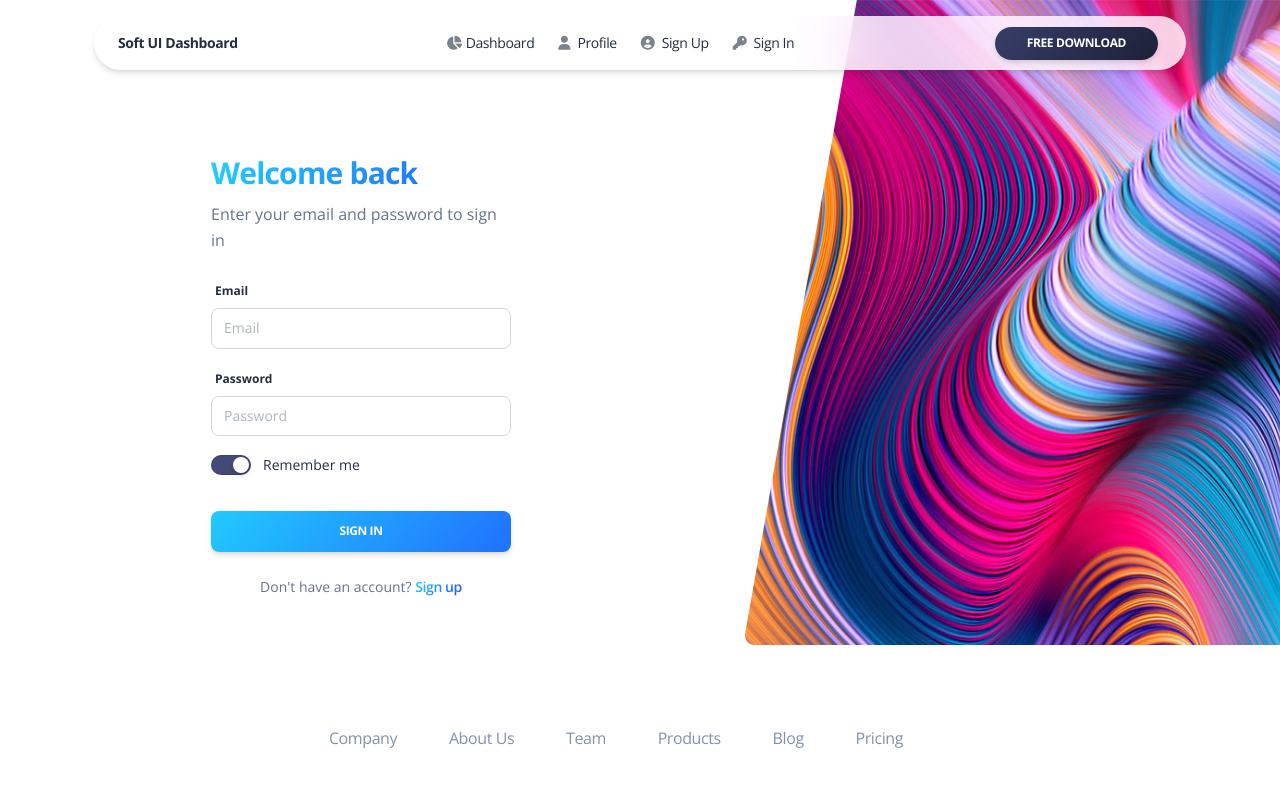
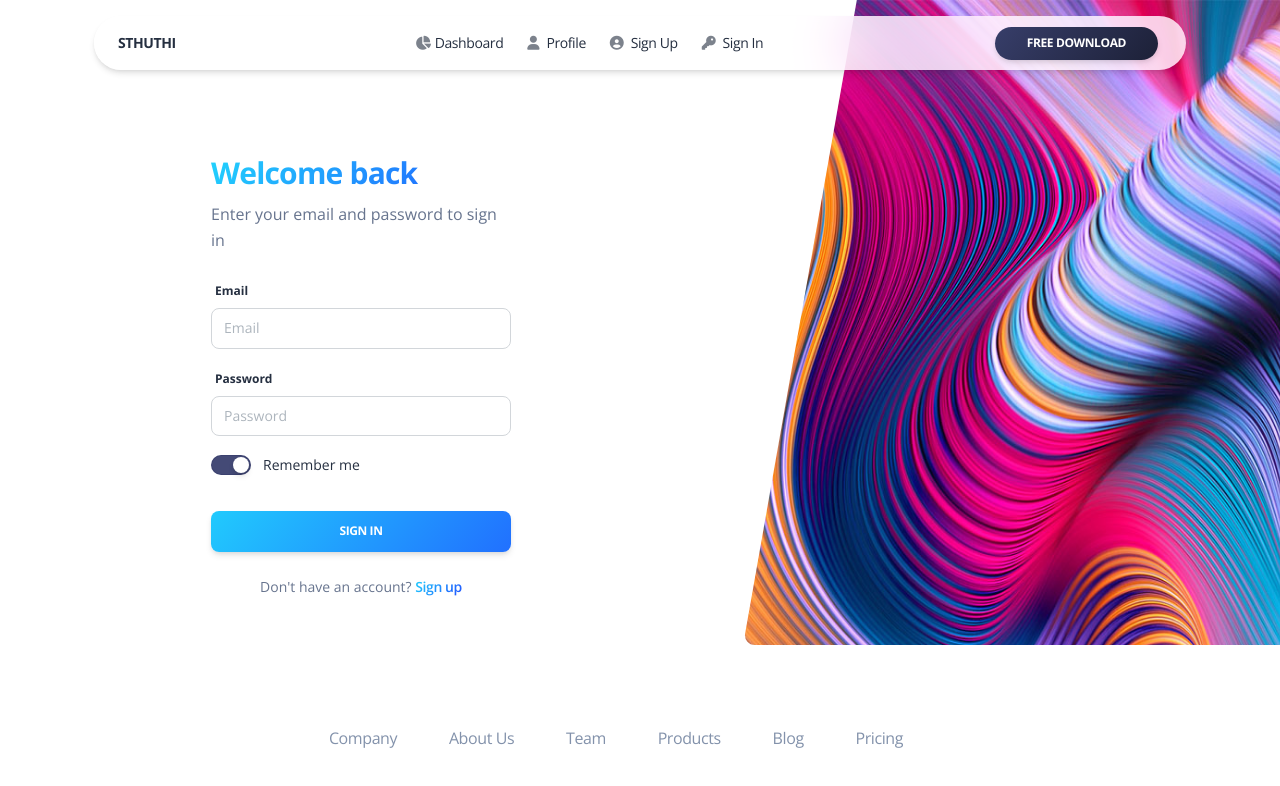
Before and after one commit to Sthuthi-Shetty-D/dashboard, a website: page pages/sign-in.html in a window 1280 px wide. Drawn offline with nearby package versions, Linux system fonts and the light colour scheme.

Commit message:
Update sign-in.html

```diff
--- a/pages/sign-in.html
+++ b/pages/sign-in.html
@@ -19,7 +19,7 @@
 <head>
   <meta charset="utf-8" />
   <meta name="viewport" content="width=device-width, initial-scale=1, shrink-to-fit=no">
-  <link rel="apple-touch-icon" sizes="76x76" href="../img/apple-icon.png">
+  <link rel="apple-touch-icon" sizes="76x76" href="../img/S.jpg">
   <link rel="icon" type="image/png" href="../img/favicon.png">
   <title>
     STHUTHI
@@ -44,7 +44,7 @@
         <nav class="navbar navbar-expand-lg  blur blur-rounded top-0  z-index-3 shadow position-absolute my-3 py-2 start-0 end-0 mx-4">
           <div class="container-fluid">
             <a class="navbar-brand font-weight-bolder ms-lg-0 ms-3 " href="../pages/dashboard.html">
-              Soft UI Dashboard
+              STHUTHI
             </a>
             <button class="navbar-toggler shadow-none ms-2" type="button" data-bs-toggle="collapse" data-bs-target="#navigation" aria-controls="navigation" aria-expanded="false" aria-label="Toggle navigation">
               <span class="navbar-toggler-icon mt-2">
```
